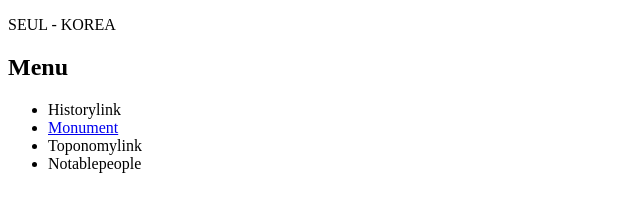
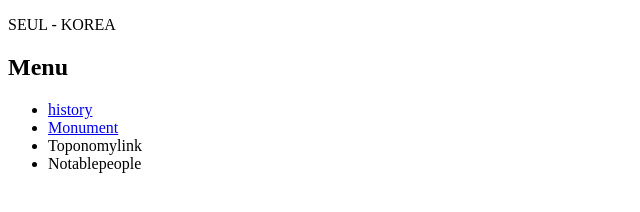
Before and after one commit to A22marcobu/cityProject-1-, a plain HTML site: page index.html in a window 1280 px wide. Shown: the full height of the page, 0-640 px from the left. Drawn offline with Linux system fonts and the light colour scheme.

Commit message:
historylink 	modified:   index.html

```diff
--- a/index.html
+++ b/index.html
@@ -11,7 +11,7 @@
     <h2>Menu</h2>
     <nav>
     <ul>
-        <li>Historylink</li>
+        <li><a href="https://a22marcobu.github.io/cityProject-1-/history">history</a></li>
         <li><a href="https://a22marcobu.github.io/cityProject-1-/monument">Monument</a></li>
         <li>Toponomylink</li>
         <li>Notablepeople</li>
```
